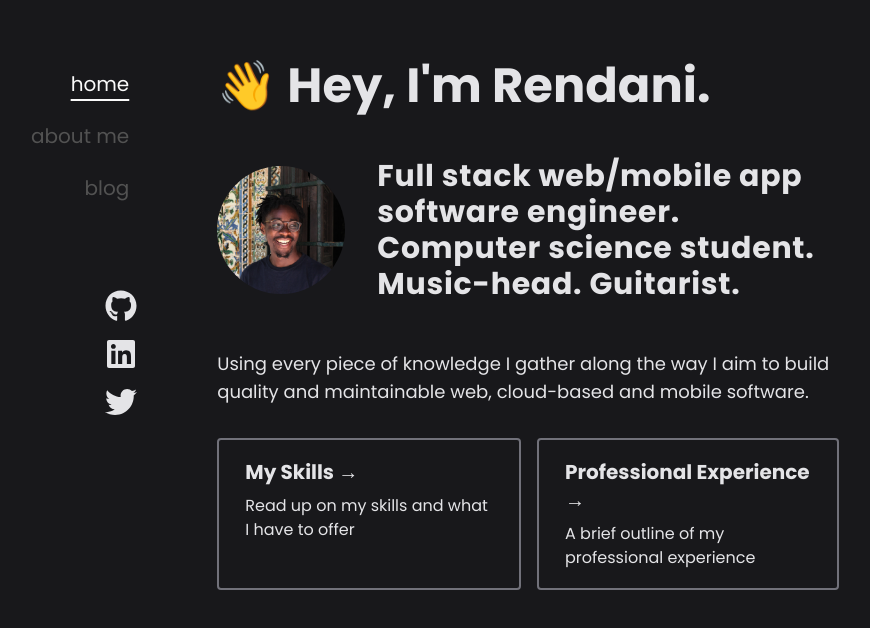
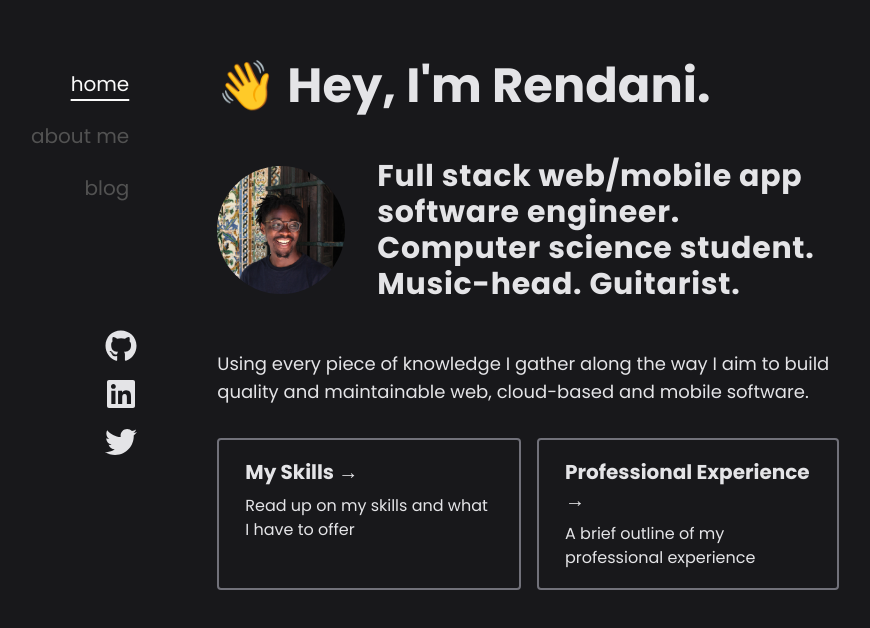
Before and after one commit to Renni771/rendanigangazhe.com, an Astro site: page / in a window 1280 px wide. Shown: the part 106-734 px from the top of the page, without its empty margins (201-1071 px from the left). Built offline with nearby package versions, Linux system fonts and the light colour scheme; Astro itself is replaced by a stand-in of ours.

Commit message:
chore: Update styles

```diff
--- a/src/components/Sidebar.astro
+++ b/src/components/Sidebar.astro
@@ -19,9 +19,10 @@
 const shouldShowSocials = Astro.url.pathname !== "/links";
 ---
 
-<aside class="sticky top-0 flex md:flex-col z-50 md:pt-10 bg-[var(--night)]">
-  <div class="sticky top-0 pt-4 md:pt-0">
-    <nav class="flex md:flex-col md:justify-evenly gap-2">
+<aside
+  class="sticky top-0 md:top-16 flex md:flex-col justify-center md:justify-start items-center z-50 md:pt-10 bg-[var(--night)]"
+>
+  <nav class="sticky top-0 md:top-16 pt-4 md:pt-0 flex md:flex-col gap-2">
     {
       navbarUrls.map(({ href, text }) => (
         <a
@@ -47,7 +48,6 @@
     >
       links
     </a>
-    </nav>
 
     {
       shouldShowSocials && (
@@ -56,5 +56,5 @@
         </div>
       )
     }
-  </div>
+  </nav>
 </aside>
--- a/src/layouts/Layout.astro
+++ b/src/layouts/Layout.astro
@@ -53,7 +53,7 @@
   >
     <Sidebar />
 
-    <main class="md:pl-20 px-4 mt-10">
+    <main class="md:pl-20 px-4 pb-4 mt-10">
       <slot />
     </main>
   </body>
```
Lines whose indentation alone changed are shown as unchanged.
